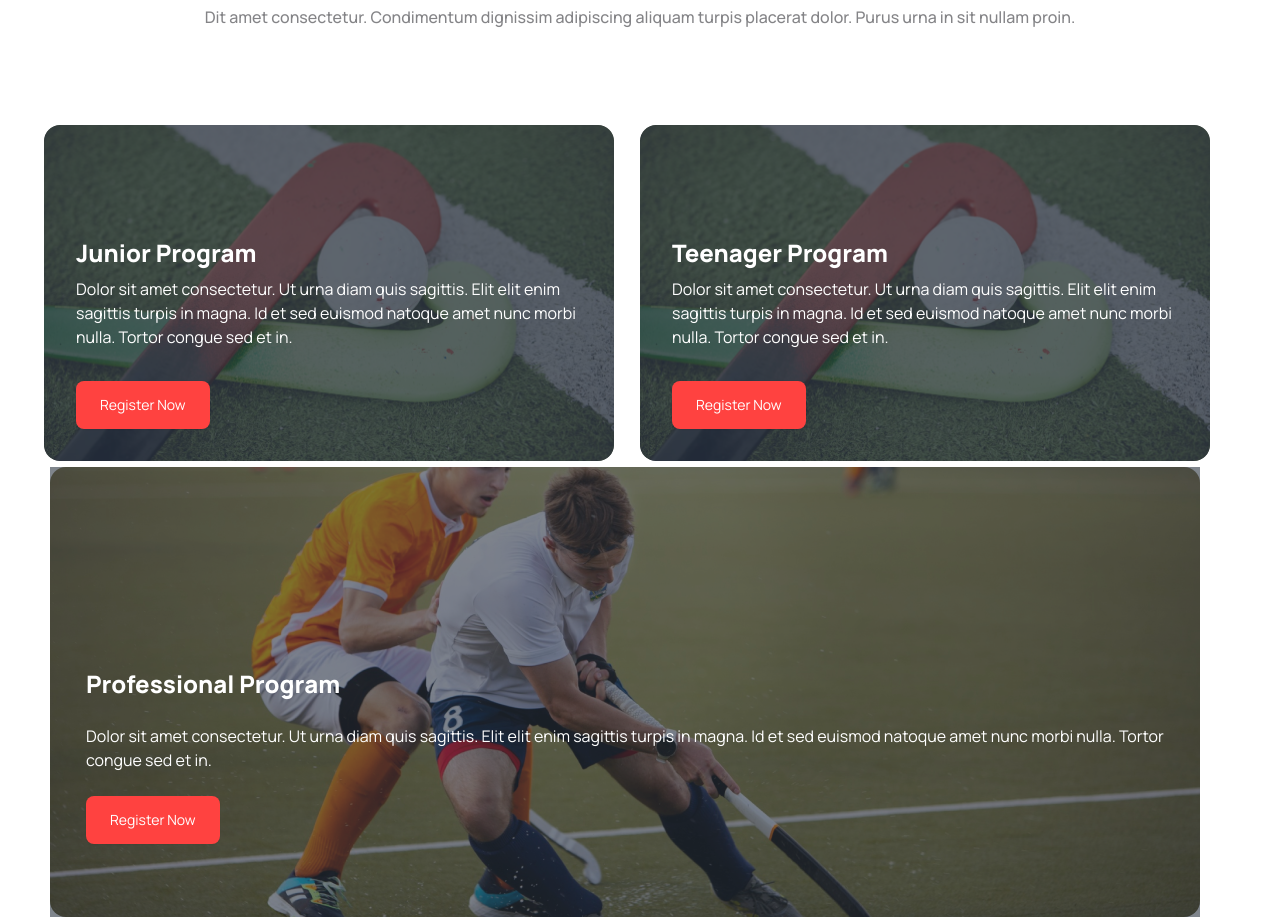
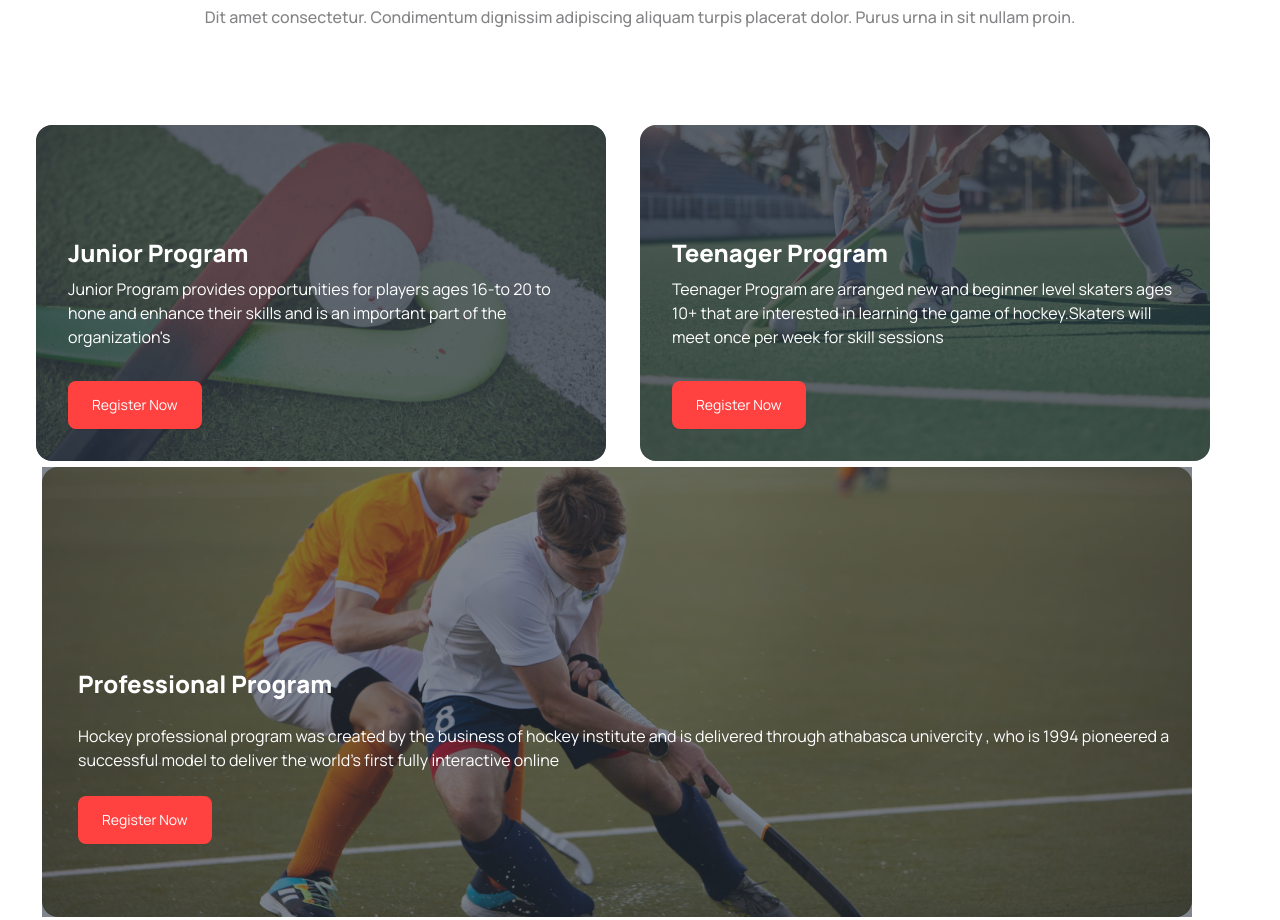
Before and after one commit to trishamoni99/third-assignment-hockey, a plain HTML site: page index.html in a window 1280 px wide. Shown: the part 1520-2440 px from the top of the page. Drawn offline with nearby package versions, Linux system fonts and the light colour scheme.

Commit message:
update program

```diff
--- a/index.html
+++ b/index.html
@@ -138,13 +138,12 @@
 
       </div>
     <!-- fast Program -->
-      <div class="grid grid-cols-2 m-11 ">
+      <div class="grid grid-cols-2 m-9 ">
         <div class="card w-[570px] image-full">
           <figure><img  src="Images/2.png" alt="" /></figure>
           <div class="card-body mt-20">
             <h2 class="card-title  text-2xl  text-[#FFFFFF] font-extrabold">Junior Program</h2>
-            <p class=" text-[#FFFFFF]">Dolor sit amet consectetur. Ut urna diam quis sagittis. Elit elit
-              enim sagittis turpis in magna. Id et sed euismod natoque amet nunc morbi nulla. Tortor congue sed et in.</p>
+            <p class=" text-[#FFFFFF]">Junior Program provides opportunities for players ages 16-to 20 to hone and enhance their skills and is an important part of the organization's</p>
             <div class="card-actions ">
               <button class="btn  bg-[#FF4240] text-white border-0 py-2  px-6 font-normal  ">Register Now</button>
             </div>
@@ -152,11 +151,10 @@
         </div>
         <!-- Second Program -->
         <div class="card w-[570px]  image-full">
-          <figure><img  src="Images/2.png" alt="" /></figure>
+          <figure><img  src="Images/3.png" alt="" /></figure>
           <div class="card-body mt-20">
             <h2 class="card-title  text-2xl  text-[#FFFFFF] font-extrabold">Teenager Program</h2>
-            <p class=" text-[#FFFFFF]">Dolor sit amet consectetur. Ut urna diam quis sagittis. Elit elit
-              enim sagittis turpis in magna. Id et sed euismod natoque amet nunc morbi nulla. Tortor congue sed et in.</p>
+            <p class=" text-[#FFFFFF]">Teenager Program are arranged new and beginner level skaters ages 10+ that are interested in learning the game of hockey.Skaters will meet once per week for skill sessions</p>
             <div class="card-actions ">
               <button class="btn  bg-[#FF4240] text-white border-0 py-2  px-6 font-normal  ">Register Now</button>
             </div>
@@ -169,7 +167,7 @@
 
             <div class=" ml-9 pt-32  ">
               <h1 class="text-[#FFFFFF] mb-6 text-2xl font-extrabold">Professional Program</h1>
-              <p class="mb-6 text-[#FFFFFF]">Dolor sit amet consectetur. Ut urna diam quis sagittis. Elit elit enim sagittis turpis in magna. Id et sed euismod natoque amet nunc morbi nulla. Tortor congue sed et in.</p>
+              <p class="mb-6 text-[#FFFFFF]">Hockey professional program was created by the business of hockey institute and is delivered  through athabasca univercity , who is 1994 pioneered a successful model to deliver the world's first fully interactive online </p>
 
               <button class="btn  bg-[#FF4240] text-white border-0   px-6 font-normal ">Register Now</button>
 
```
